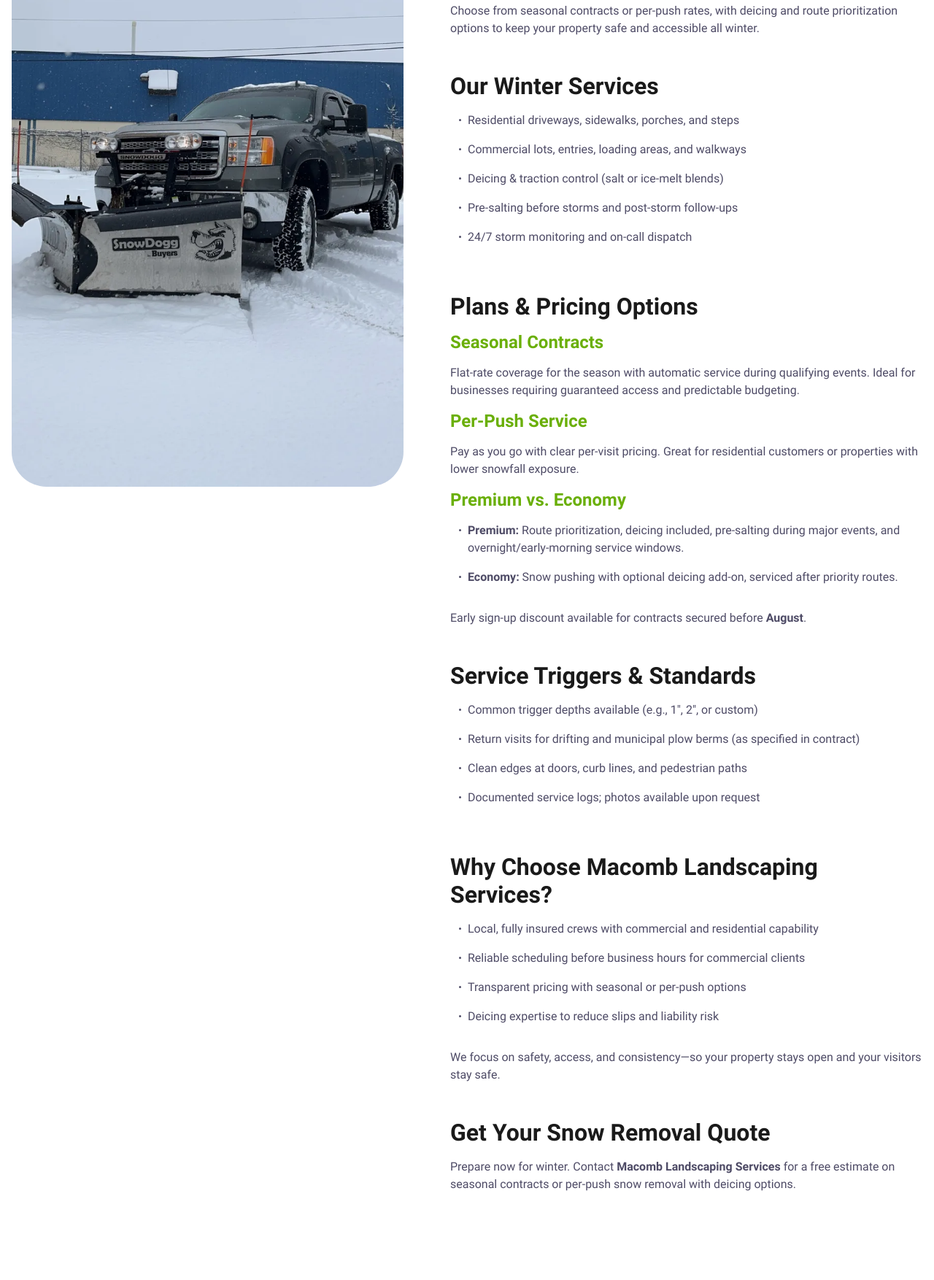
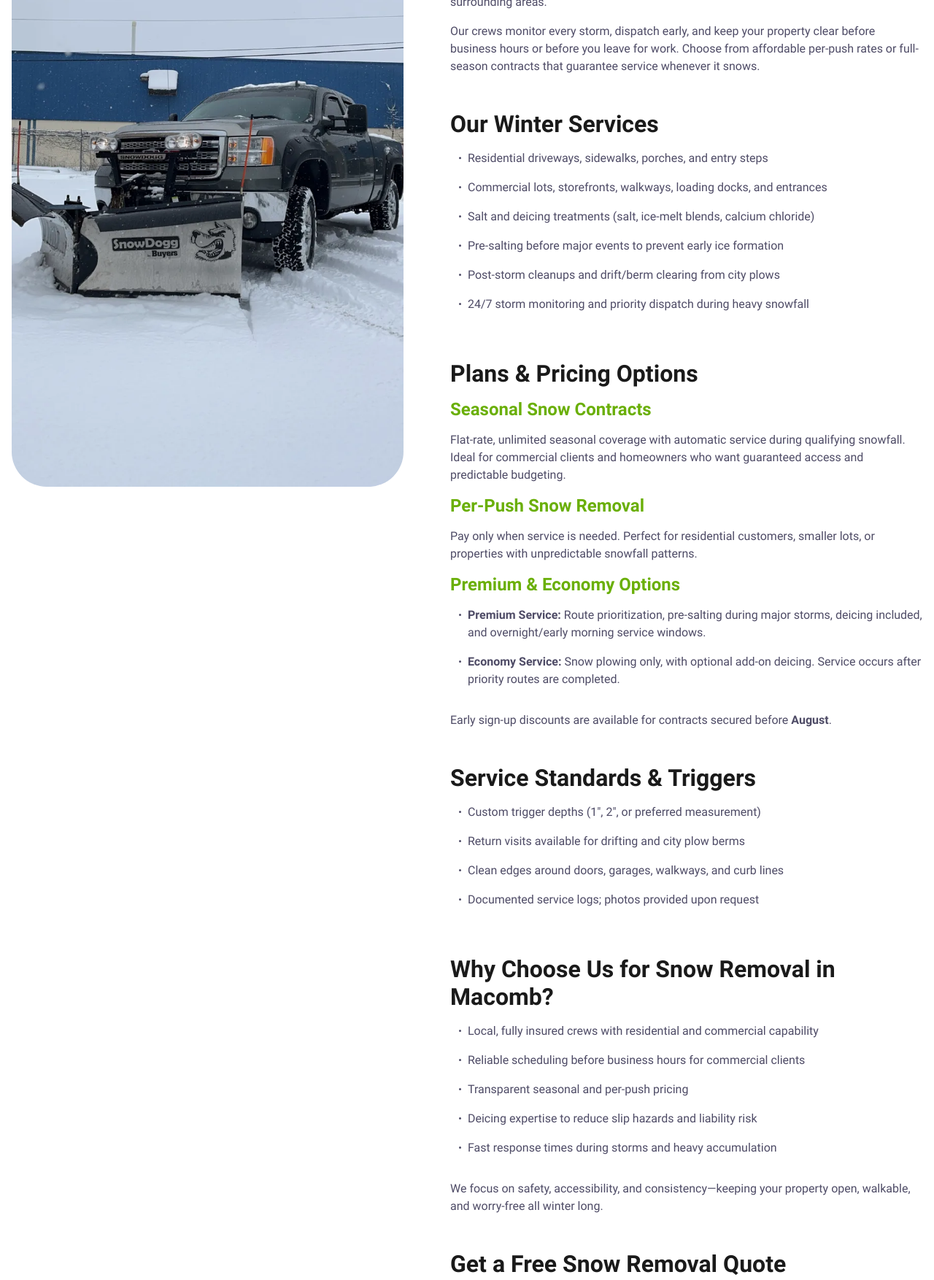
Before and after one commit to podop29/NewMacombLandscaping, an Eleventy site: page src/content/pages/services/snow-removal.html in a window 1280 px wide. Shown: the part 917-2671 px from the top of the page at 73% size. Built offline with nearby package versions, Linux system fonts and the light colour scheme; Eleventy itself is replaced by a stand-in of ours; files that its build step writes are made by us from their sources.

Commit message:
update content for snow-removal service page

```diff
--- a/src/content/pages/services/snow-removal.html
+++ b/src/content/pages/services/snow-removal.html
@@ -35,80 +35,91 @@ permalink: 'services/snow-removal/'
       <div class="cs-flex">
         <picture class="cs-background">
           <!--Mobile Image-->
-         <source media="(max-width: 600px)" srcset="/assets/images/services/snow-cleanup-480.webp">
-                    <!--Tablet and above Image-->
+          <source media="(max-width: 600px)" srcset="/assets/images/services/snow-cleanup-480.webp">
+          <!--Tablet and above Image-->
           <source media="(min-width: 601px)" srcset="/assets/images/services/snow-cleanup-768.webp">
-          <img loading="lazy" decoding="async" src="/assets/images/services/snow-cleanup-1200.webp"  alt="crew deicing sidewalks and plowing a commercial lot" width="542" height="728">
+          <img loading="lazy" decoding="async" src="/assets/images/services/snow-cleanup-1200.webp" alt="crew deicing sidewalks and plowing snow in Macomb Michigan" width="542" height="728">
         </picture>
       </div>
     </div>
 
     <div class="cs-content">
       <h1 class="cs-title"><span class="cs-color">Snow Removal</span> in Macomb, MI</h1>
-      <h3>Dependable Plowing & Deicing for Homes and Businesses</h3>
+      <h3>Reliable Plowing, Shoveling & Deicing for Homes and Businesses</h3>
+
       <p>
-        Michigan winters demand fast, reliable service. <strong>Macomb Landscaping Services</strong> provides professional snow removal across Macomb, Shelby Township, Chesterfield, and nearby communities—with crews that clear lots, driveways, and walkways before business hours and during storms.
+        Michigan winters can hit fast—and without reliable snow removal, properties become unsafe and inaccessible.
+        <strong>Macomb Landscaping Services</strong> provides dependable residential and commercial snow removal across Macomb, Shelby Township, Chesterfield, and surrounding areas.
       </p>
+
       <p>
-        Choose from seasonal contracts or per-push rates, with deicing and route prioritization options to keep your property safe and accessible all winter.
+        Our crews monitor every storm, dispatch early, and keep your property clear before business hours or before you leave for work. Choose from affordable per-push rates or full-season contracts that guarantee service whenever it snows.
       </p>
 
       <h2>Our Winter Services</h2>
       <ul>
-        <li>Residential driveways, sidewalks, porches, and steps</li>
-        <li>Commercial lots, entries, loading areas, and walkways</li>
-        <li>Deicing & traction control (salt or ice-melt blends)</li>
-        <li>Pre-salting before storms and post-storm follow-ups</li>
-        <li>24/7 storm monitoring and on-call dispatch</li>
+        <li>Residential driveways, sidewalks, porches, and entry steps</li>
+        <li>Commercial lots, storefronts, walkways, loading docks, and entrances</li>
+        <li>Salt and deicing treatments (salt, ice-melt blends, calcium chloride)</li>
+        <li>Pre-salting before major events to prevent early ice formation</li>
+        <li>Post-storm cleanups and drift/berm clearing from city plows</li>
+        <li>24/7 storm monitoring and priority dispatch during heavy snowfall</li>
       </ul>
 
       <h2>Plans & Pricing Options</h2>
-      <h3>Seasonal Contracts</h3>
+
+      <h3>Seasonal Snow Contracts</h3>
       <p>
-        Flat-rate coverage for the season with automatic service during qualifying events. Ideal for businesses requiring guaranteed access and predictable budgeting.
+        Flat-rate, unlimited seasonal coverage with automatic service during qualifying snowfall.
+        Ideal for commercial clients and homeowners who want guaranteed access and predictable budgeting.
       </p>
 
-      <h3>Per-Push Service</h3>
+      <h3>Per-Push Snow Removal</h3>
       <p>
-        Pay as you go with clear per-visit pricing. Great for residential customers or properties with lower snowfall exposure.
+        Pay only when service is needed. Perfect for residential customers, smaller lots, or properties with unpredictable snowfall patterns.
       </p>
 
-      <h3>Premium vs. Economy</h3>
+      <h3>Premium & Economy Options</h3>
       <ul>
-        <li><strong>Premium:</strong> Route prioritization, deicing included, pre-salting during major events, and overnight/early-morning service windows.</li>
-        <li><strong>Economy:</strong> Snow pushing with optional deicing add-on, serviced after priority routes.</li>
+        <li>
+          <strong>Premium Service:</strong> Route prioritization, pre-salting during major storms, deicing included, and overnight/early morning service windows.
+        </li>
+        <li>
+          <strong>Economy Service:</strong> Snow plowing only, with optional add-on deicing. Service occurs after priority routes are completed.
+        </li>
       </ul>
+      <p>Early sign-up discounts are available for contracts secured before <strong>August</strong>.</p>
+
+      <h2>Service Standards & Triggers</h2>
+      <ul>
+        <li>Custom trigger depths (1", 2", or preferred measurement)</li>
+        <li>Return visits available for drifting and city plow berms</li>
+        <li>Clean edges around doors, garages, walkways, and curb lines</li>
+        <li>Documented service logs; photos provided upon request</li>
+      </ul>
+
+      <h2>Why Choose Us for Snow Removal in Macomb?</h2>
+      <ul>
+        <li>Local, fully insured crews with residential and commercial capability</li>
+        <li>Reliable scheduling before business hours for commercial clients</li>
+        <li>Transparent seasonal and per-push pricing</li>
+        <li>Deicing expertise to reduce slip hazards and liability risk</li>
+        <li>Fast response times during storms and heavy accumulation</li>
+      </ul>
+
       <p>
-        Early sign-up discount available for contracts secured before <strong>August</strong>.
+        We focus on safety, accessibility, and consistency—keeping your property open, walkable, and worry-free all winter long.
       </p>
 
-      <h2>Service Triggers & Standards</h2>
-      <ul>
-        <li>Common trigger depths available (e.g., 1", 2", or custom)</li>
-        <li>Return visits for drifting and municipal plow berms (as specified in contract)</li>
-        <li>Clean edges at doors, curb lines, and pedestrian paths</li>
-        <li>Documented service logs; photos available upon request</li>
-      </ul>
-
-      <h2>Why Choose Macomb Landscaping Services?</h2>
-      <ul>
-        <li>Local, fully insured crews with commercial and residential capability</li>
-        <li>Reliable scheduling before business hours for commercial clients</li>
-        <li>Transparent pricing with seasonal or per-push options</li>
-        <li>Deicing expertise to reduce slips and liability risk</li>
-      </ul>
+      <h2>Get a Free Snow Removal Quote</h2>
       <p>
-        We focus on safety, access, and consistency—so your property stays open and your visitors stay safe.
-      </p>
-
-      <h2>Get Your Snow Removal Quote</h2>
-      <p>
-        Prepare now for winter. Contact <strong>Macomb Landscaping Services</strong> for a free estimate on seasonal contracts or per-push snow removal with deicing options.
+        Prepare for winter early. Contact <strong>Macomb Landscaping Services</strong> for a free estimate on residential or commercial snow removal, deicing, and seasonal service contracts.
       </p>
     </div>
   </div>
 </section>
 
+
 {% include 'components/cta.html' %}
 
 {% endblock %}
```
